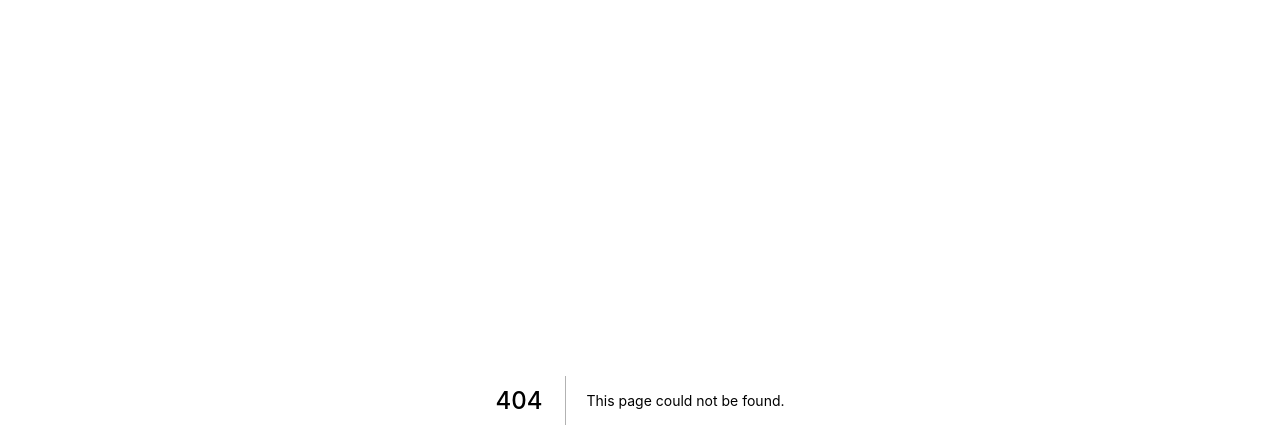
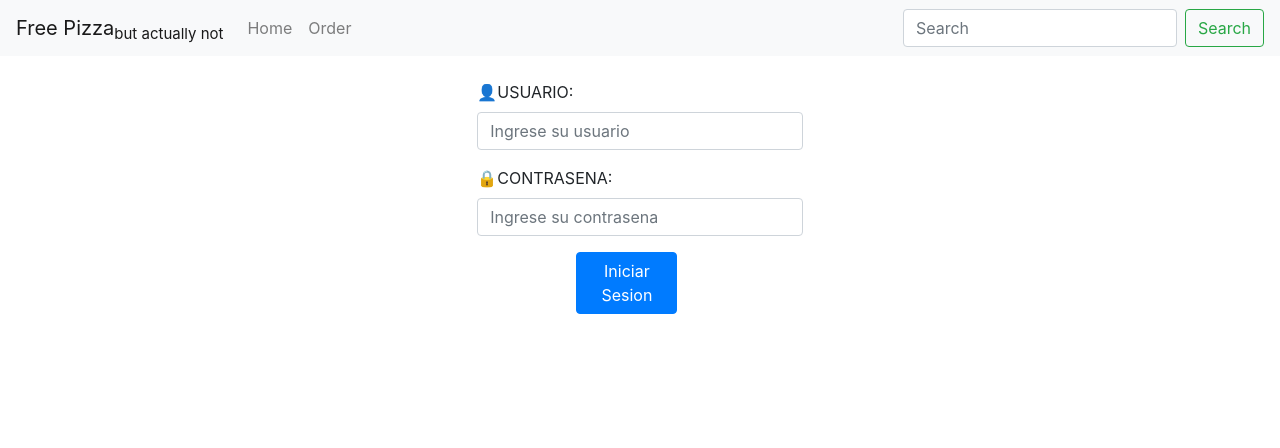
Before and after one commit to JonathanGzzBen/free-pizza-but-actually-not, a Next.js app in the folder src/: page /signin in a window 1280 px wide. Before the commit this address had no page. Shown: the top 448 px of the page. Built offline with nearby package versions, Linux system fonts and the light colour scheme.

Commit message:
Add signin page

```diff
--- /dev/null
+++ b/src/pages/signin.jsx
@@ -0,0 +1,30 @@
+import { Row, Col, Form, Button, CardColumns } from "react-bootstrap";
+import Layout from "../components/layout";
+
+export default function Order() {
+  return (
+    <Layout>
+      <Form>
+        <Row className="justify-content-center">
+          <Col md={5}>
+            <Form.Group controlId="usuario">
+              <Form.Label>👤USUARIO:</Form.Label>
+              <Form.Control type="text" placeholder="Ingrese su usuario" />
+            </Form.Group>
+            <Form.Group controlId="contrasena">
+              <Form.Label>🔒CONTRASENA:</Form.Label>
+              <Form.Control type="text" placeholder="Ingrese su contrasena" />
+            </Form.Group>
+            <Row className="justify-content-center">
+              <Form.Group>
+                <Col sm={{ span: 10 }}>
+                  <Button type="submit">Iniciar Sesion</Button>
+                </Col>
+              </Form.Group>
+            </Row>
+          </Col>
+        </Row>
+      </Form>
+    </Layout>
+  );
+}
```
